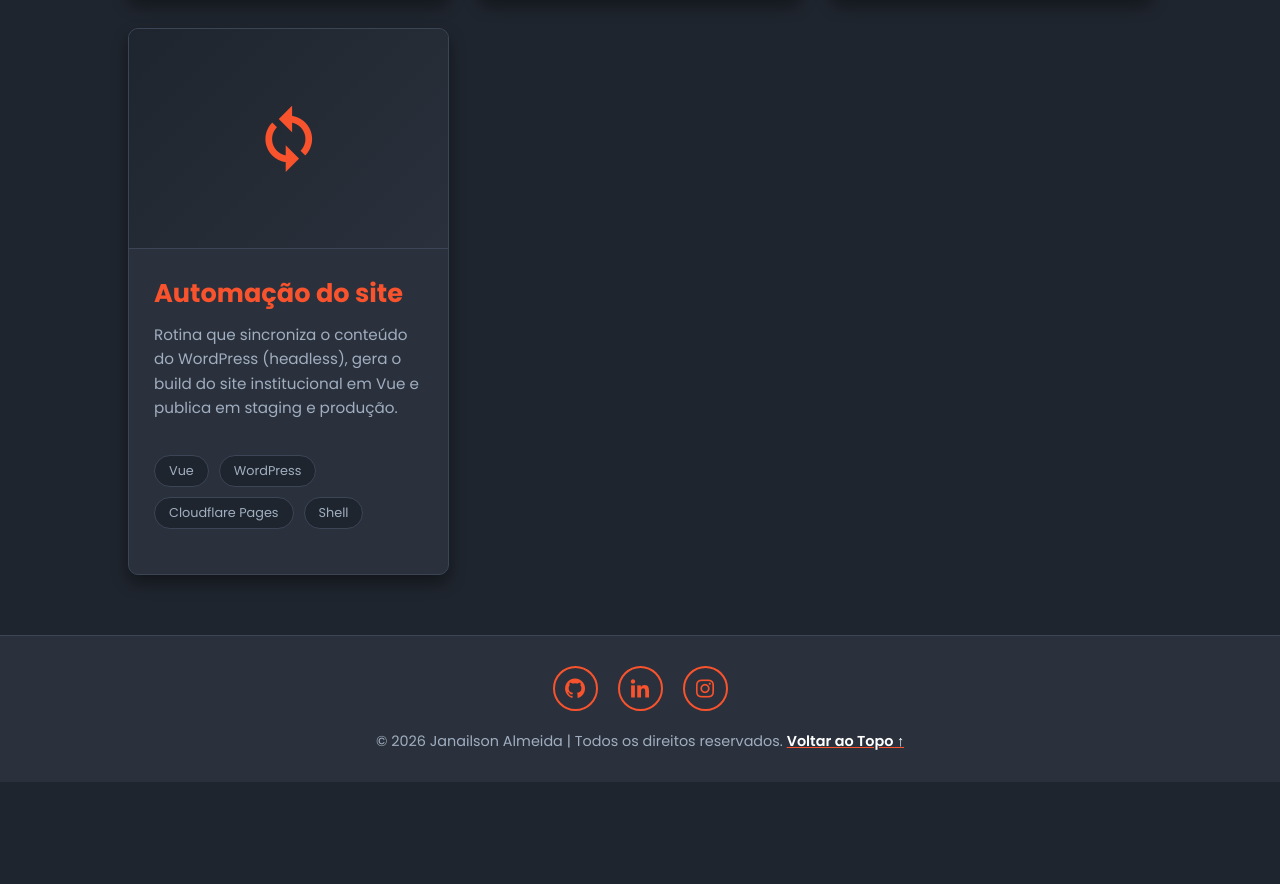
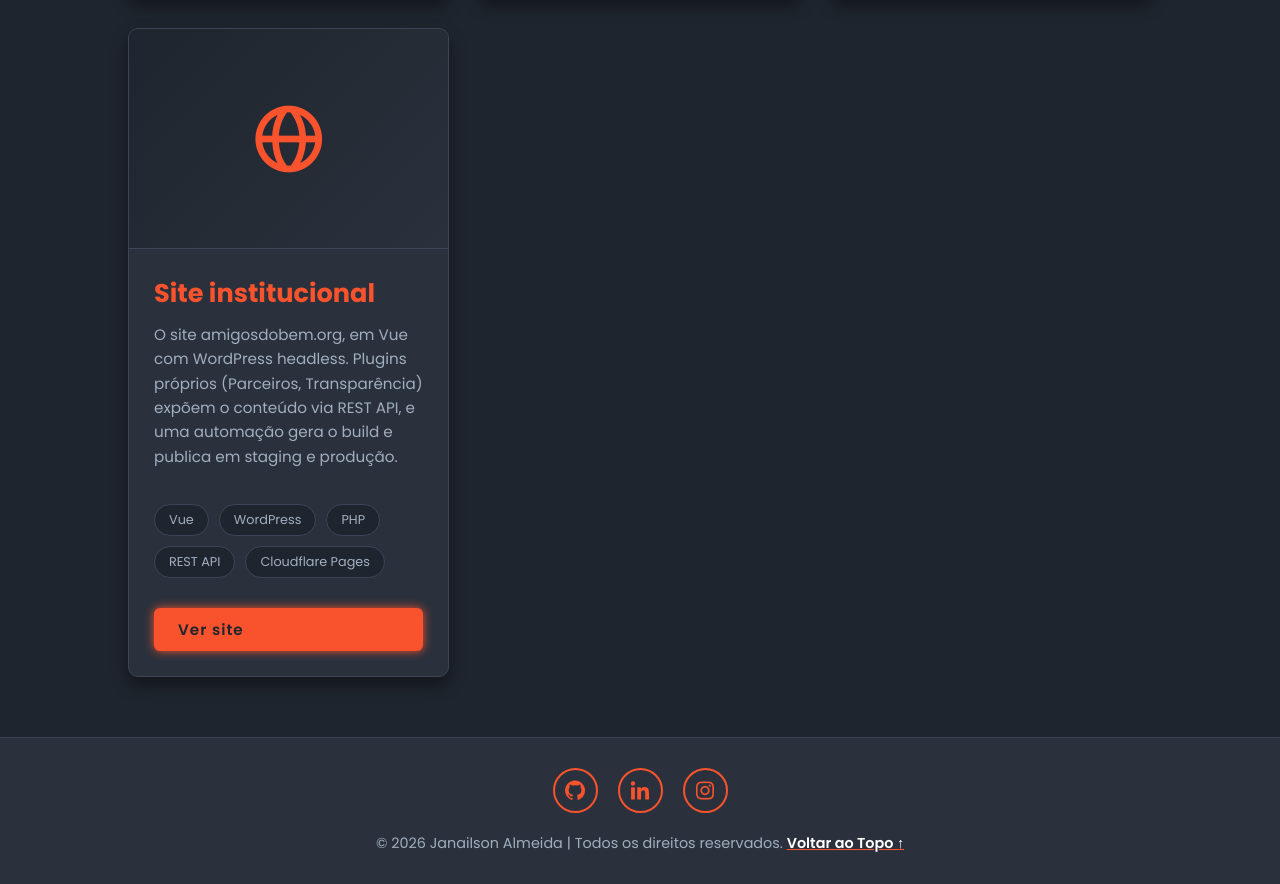
Before and after one commit to janailsonf-a/projeto-portifolio, a plain HTML site: page projetos/projetos.html in a window 1280 px wide. Shown: the part 2287-3171 px from the top of the page. Before the commit the page ends 3069 px from the top, so only its background shows below. Drawn offline with nearby package versions, Linux system fonts and the light colour scheme.

Commit message:
Add institutional website

```diff
--- a/home/index.css
+++ b/home/index.css
@@ -437,7 +437,7 @@ body.no-scroll {
 }
 .featured-grid {
     display: grid;
-    grid-template-columns: repeat(3, 1fr);
+    grid-template-columns: repeat(4, 1fr);
     gap: 24px;
     text-align: left;
 }
@@ -490,6 +490,9 @@ body.no-scroll {
 @media (max-width: 992px) {
     .highlights { padding: 10px 5% 70px; }
     .stats { grid-template-columns: repeat(2, 1fr); }
+    .featured-grid { grid-template-columns: repeat(2, 1fr); }
+}
+@media (max-width: 640px) {
     .featured-grid { grid-template-columns: 1fr; }
 }
 @media (max-width: 480px) {
--- a/projetos/projetos.html
+++ b/projetos/projetos.html
@@ -172,12 +172,15 @@
             </div>
 
             <div class="project-card">
-                <div class="project-card-image project-card-placeholder"><i class='bx bx-sync'></i></div>
+                <div class="project-card-image project-card-placeholder"><i class='bx bx-globe'></i></div>
                 <div class="project-card-content">
-                    <h2>Automação do site</h2>
-                    <p>Rotina que sincroniza o conteúdo do WordPress (headless), gera o build do site institucional em Vue e publica em staging e produção.</p>
+                    <h2>Site institucional</h2>
+                    <p>O site amigosdobem.org, em Vue com WordPress headless. Plugins próprios (Parceiros, Transparência) expõem o conteúdo via REST API, e uma automação gera o build e publica em staging e produção.</p>
                     <div class="project-card-tech">
-                        <span>Vue</span><span>WordPress</span><span>Cloudflare Pages</span><span>Shell</span>
+                        <span>Vue</span><span>WordPress</span><span>PHP</span><span>REST API</span><span>Cloudflare Pages</span>
+                    </div>
+                    <div class="project-card-links">
+                        <a href="https://amigosdobem.org" target="_blank" rel="noopener" class="btn">Ver site</a>
                     </div>
                 </div>
             </div>
```
Also changed, not shown: home/index.html (+7 -0 lines), sobre/sobre.html (+1 -1 lines), 1 other file.
